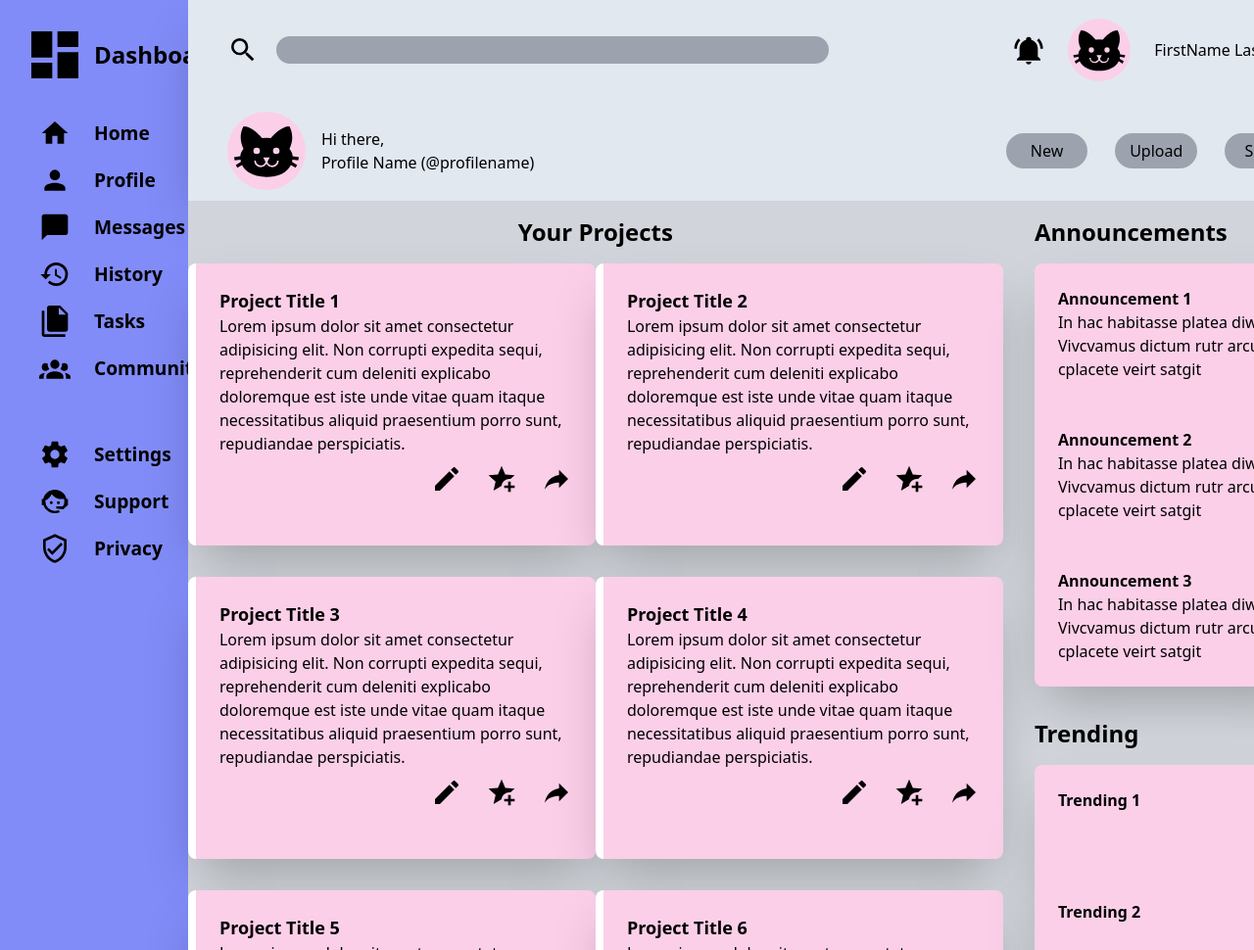
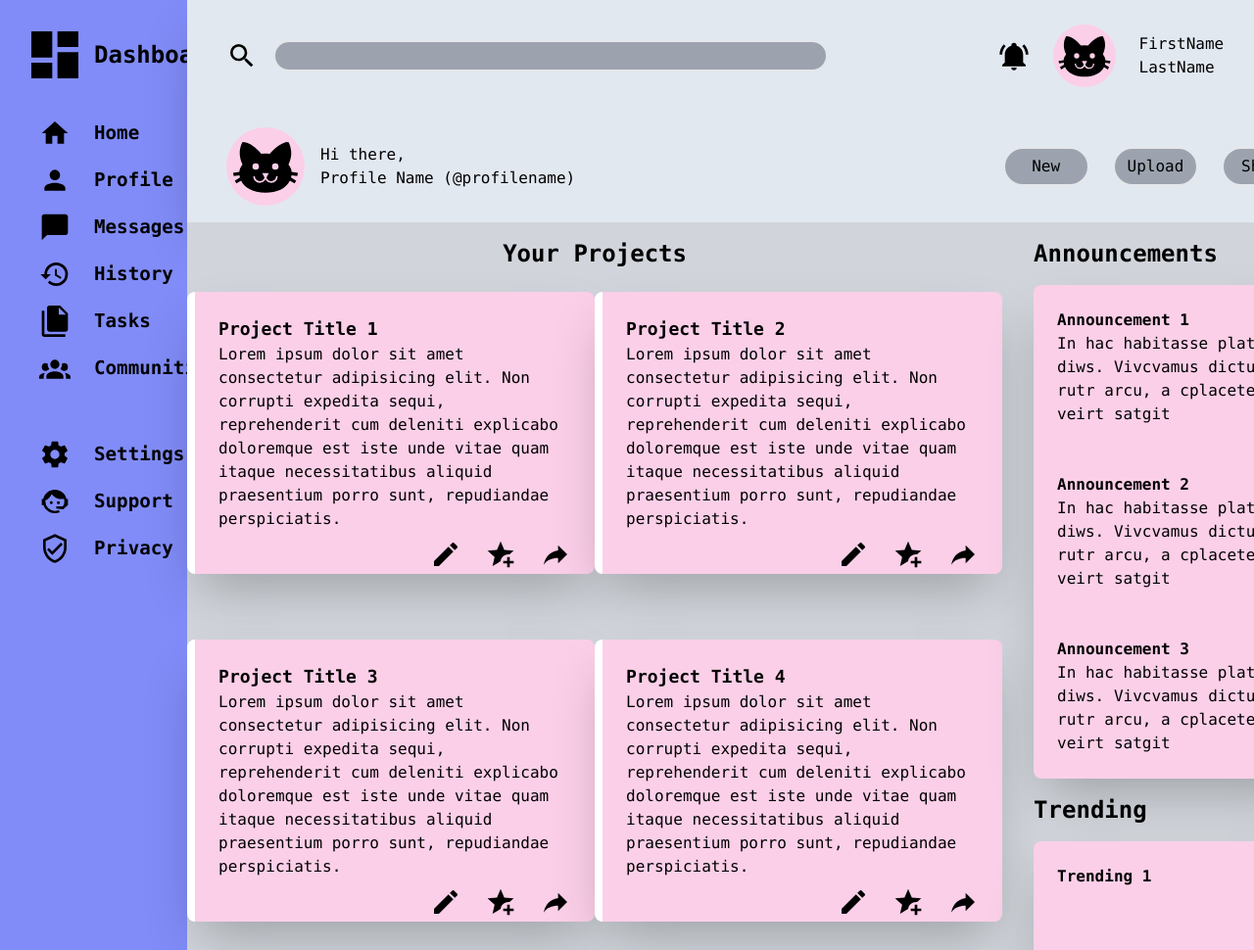
Before and after one commit to lore4prez/admin-dashboard, a website built with webpack: page src/template.html in a window 1280 px wide. Shown: the top 970 px of the page at 98% size. Built offline with nearby package versions, Linux system fonts and the light colour scheme.

Commit message:
changed font family of the body

```diff
--- a/src/template.html
+++ b/src/template.html
@@ -7,7 +7,7 @@
 </head>
 
 <body>
-    <div class="main-container min-h-screen w-full">
+    <div class="main-container min-h-screen w-full font-mono">
         <div class="sidebar bg-indigo-400">
                 <div class="dashboard">
                     <img class="w-16 h-auto mt-6 ml-6 mb-6" src="./images/view-dashboard.svg" alt="dashboard icon">
```
